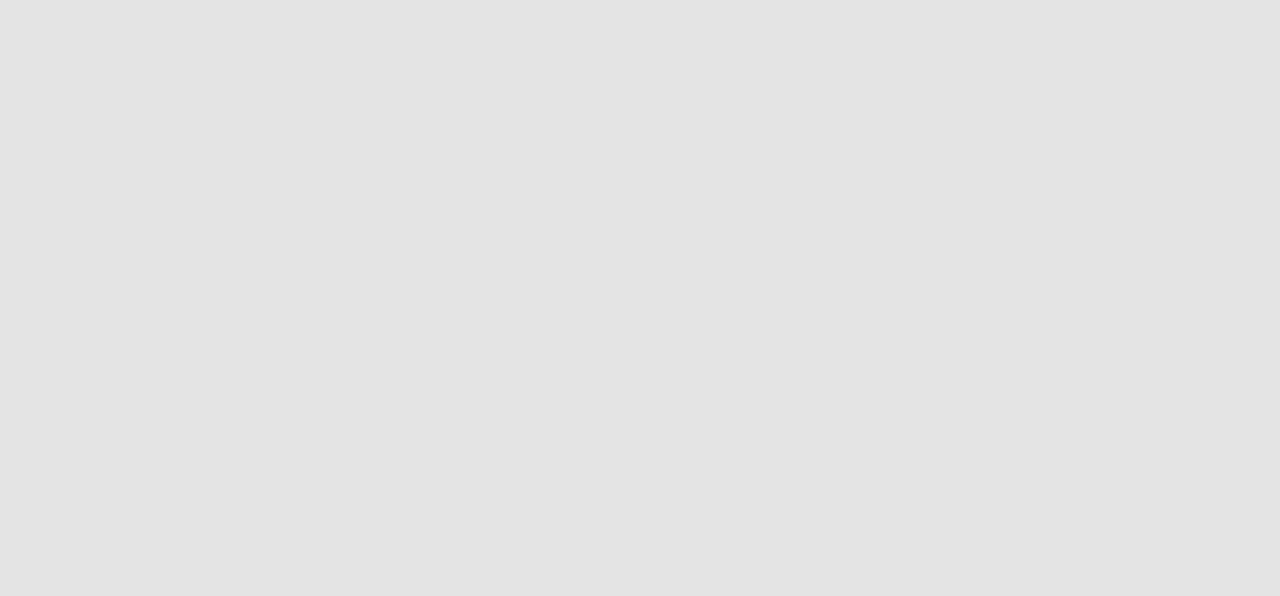
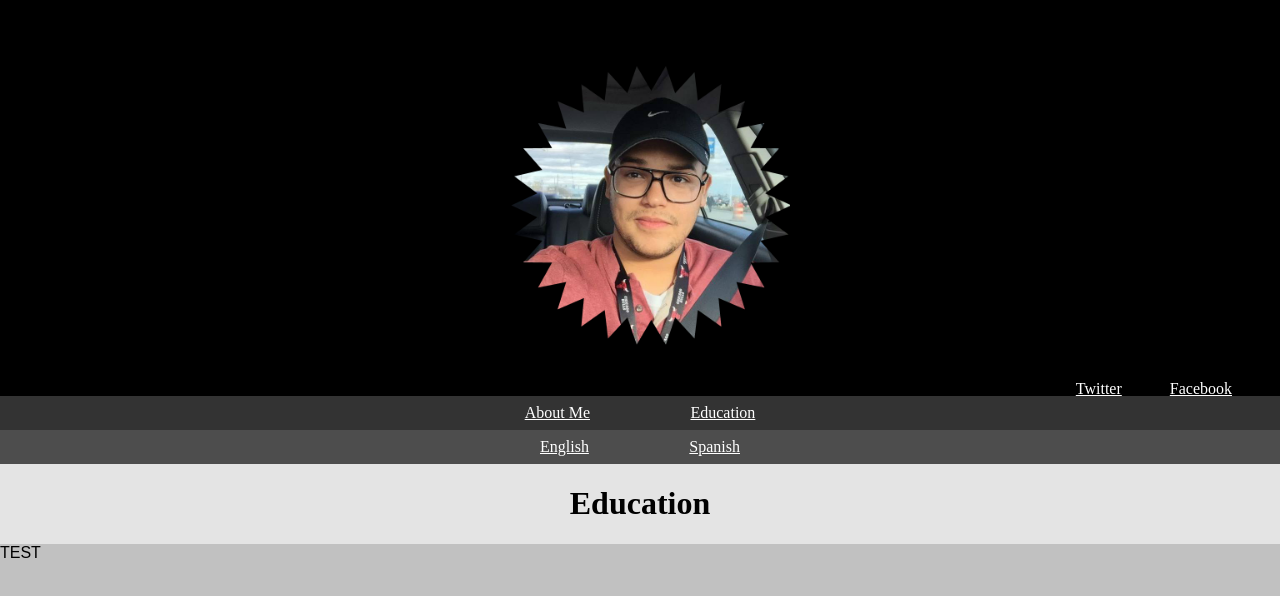
Before and after one commit to eperez1991/eperez1991.github.io, a plain HTML site: page page2.html in a window 1280 px wide. Drawn offline with Linux system fonts and the light colour scheme.

```diff
--- a/page2.html
+++ b/page2.html
@@ -7,9 +7,37 @@
 <meta name="viewport" content="width=device-width,initial-scale=1.0" />
 <link rel="stylesheet" type="text/css" href="style.css">
 <link rel="stylesheet" type="text/css" href="normalize.css">
+<link href='http://fonts.googleapis.com/css?family=Rokkitt:400,700' rel='stylesheet' type='text/css'>
 </head>
 <body>
 
+<header>
 
+    <img class="pic" src="edwin.png" alt="nba.com" width=300px height=300px>
+
+    <ul>
+    <li><a href="https://www.facebook.com/epbaez">Facebook</a></li>
+     <li><a href="https://twitter.com/eperez297326">Twitter</a></li>
+    </ul>
+</header>
+<div class="subheader">
+    <ul>
+        <li><a href="">About Me</a></li>
+        <li><a href="">Education</a></li>
+    </ul>
+</div>
+<div class="language">
+  <ul>
+      <li><a href="">English</a></li>
+      <li><a href="">Spanish</a></li>
+  </ul>
+</div>
+
+
+
+<h1> Education </h1>
+
+
+    <footer>TEST</footer>
 </body>
 </html>
--- a/style.css
+++ b/style.css
@@ -11,6 +11,13 @@ background-color:black;
  padding-bottom:1em;
 
 }
+h1{
+color:black;
+text-align:center;
+font-family:rokkit;
+
+
+}
 footer{
 background-color:	#C1C1C1;
 padding-bottom:100%;
@@ -22,11 +29,13 @@ header ul li{
    float:right;
    list-style-type:none;
 
+
     }
 header ul li a{
 color:white;
 
 padding-right:3em;
+   font-family:rokkit;
 
 
 }
@@ -40,7 +49,7 @@ img.pic{
 
  .subheader ul{
 text-align:center;
-background-color:red;
+background-color:	#333333;
 margin:0em;
 padding:.5em;
 
@@ -53,9 +62,31 @@ display:inline;
 color:white;
 padding-left:3em;
 padding-right:3em;
+   font-family:rokkit;
+}
+.subheader a:hover{
+color:		#FF8080;
 
 }
-.subheader a:hover{
-color:black;
+
+.language ul{
+text-align:center;
+background-color:#4D4D4D;
+margin:0em;
+padding:.5em;
+}
+
+.language ul li {
+display:inline;
+}
+
+.language ul li a{
+color:white;
+padding-left:3em;
+padding-right:3em;
+   font-family:rokkit;
+}
+.language a:hover{
+color:		#FF8080;
 
 }
```
Also changed, not shown: index.html (+10 -4 lines).
